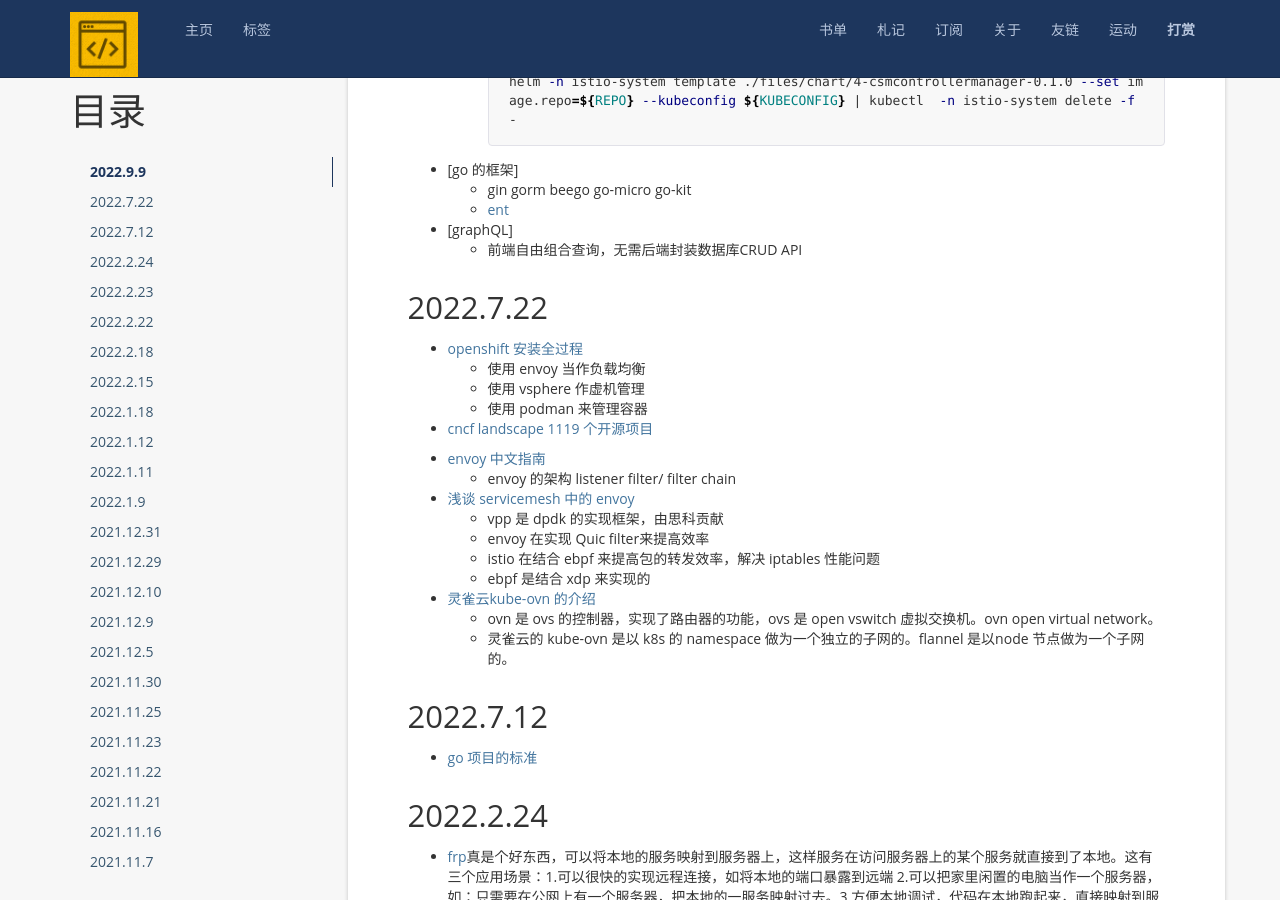
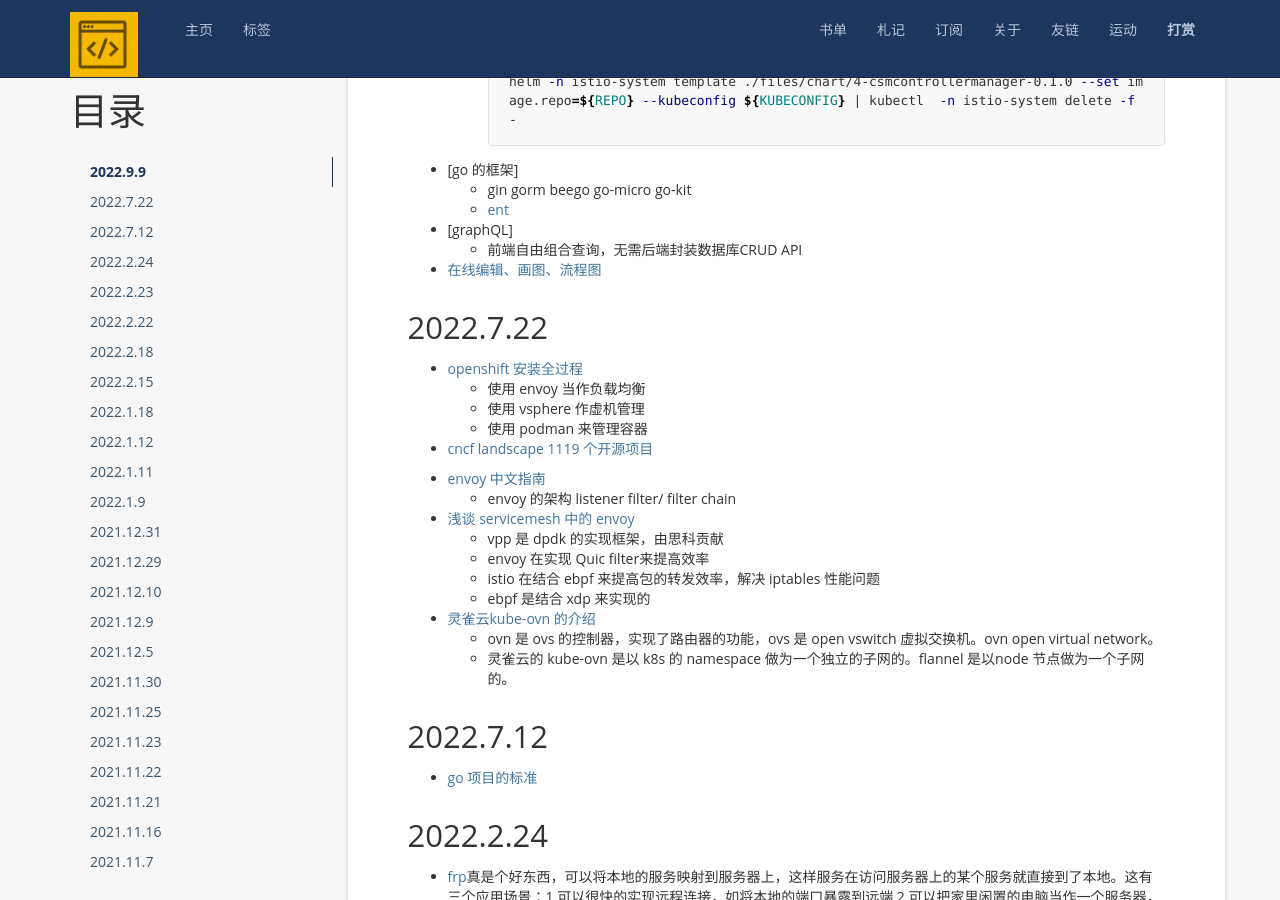
Before and after one commit to zackzhangkai/zackzhangkai.github.io, a Jekyll site: the page built from note.md, in a window 1280 px wide and 900 px high, scrolled down 768 px. Built offline with Jekyll 4.4.1, drawn with Linux system fonts in a browser that asks for light colours; nearby versions of some CDN libraries; a script that is not in the unit is left out; comment, search, counter and statistics services are not loaded.

Commit message:
add
Signed-off-by: 张凯 <zackzhangkai@gmail.com>

```diff
--- a/note.md
+++ b/note.md
@@ -50,6 +50,7 @@
 + [graphQL]
   + 前端自由组合查询，无需后端封装数据库CRUD API
 
++ [在线编辑、画图、流程图](https://whimsical.com/)
 
 2022.7.22
 ----------
```
